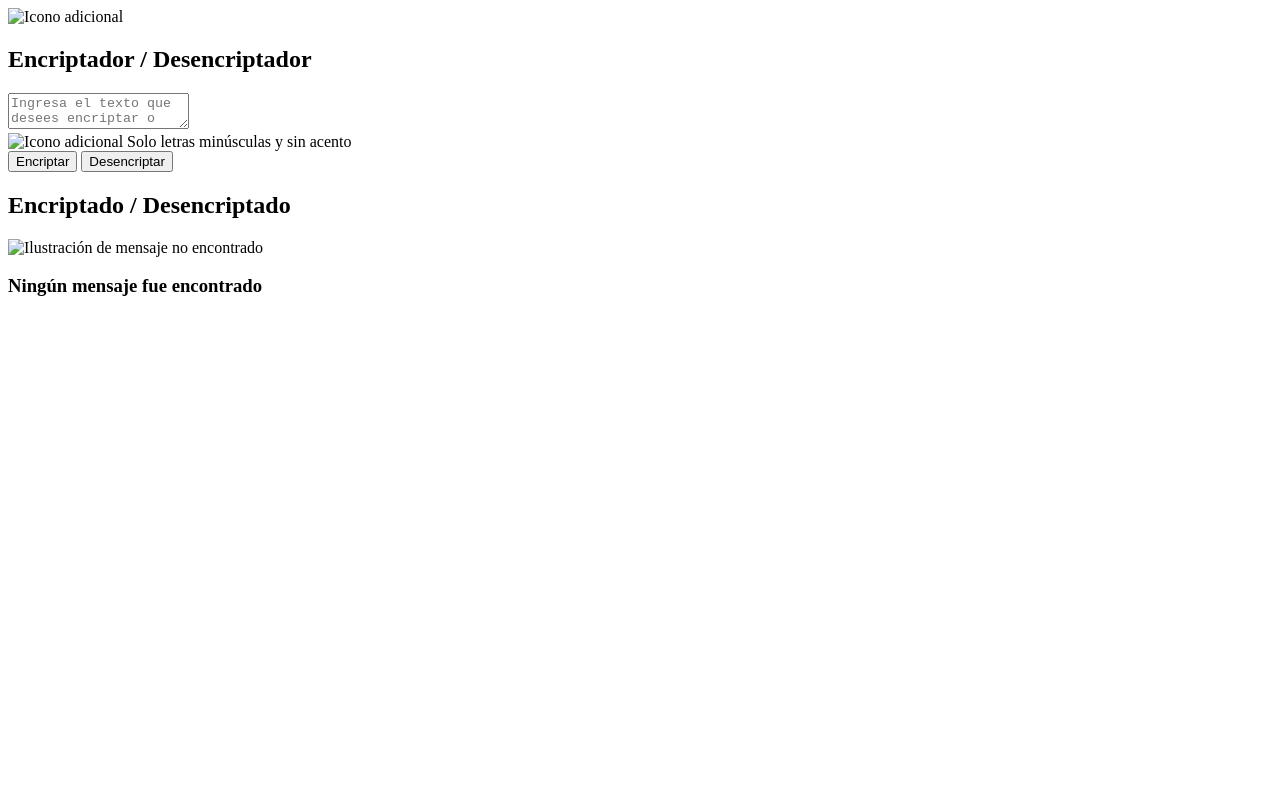
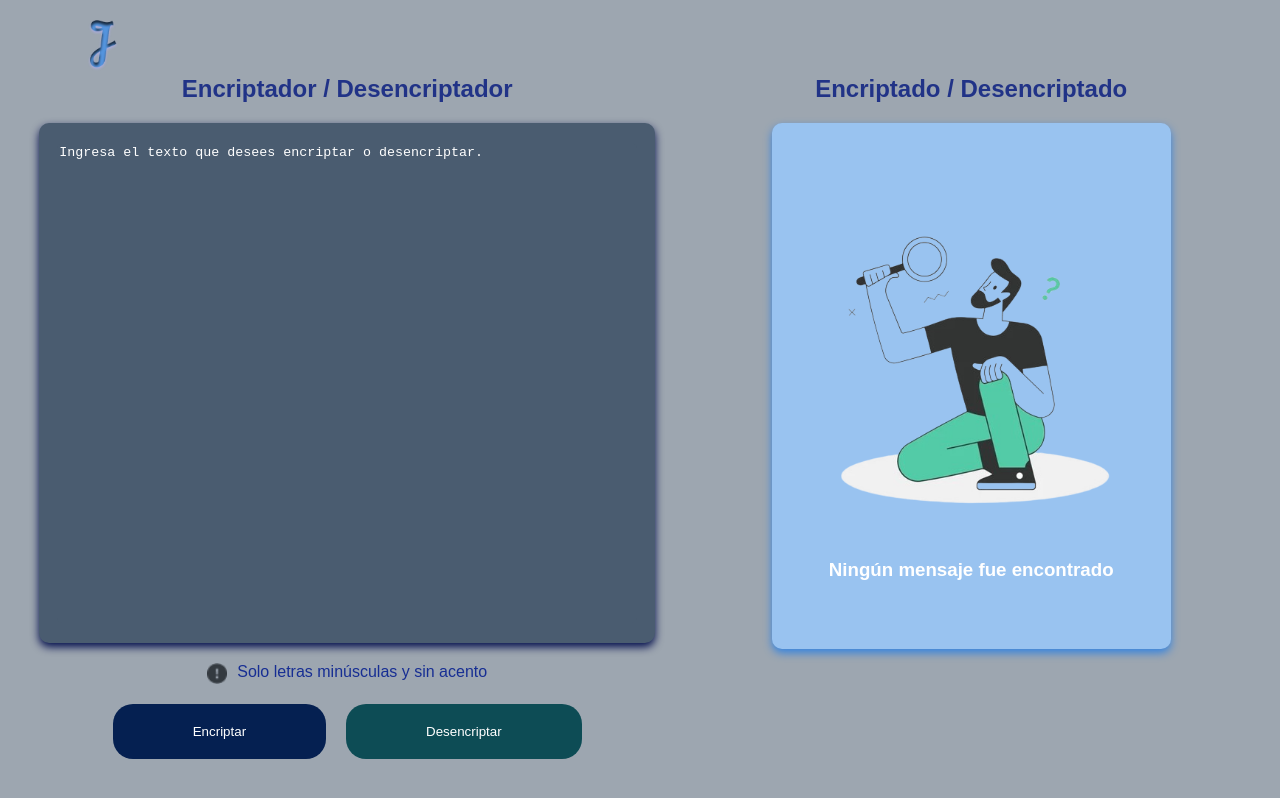
Before and after one commit to JuanSolo36/encriptador2.0, a plain HTML site: page index.html in a window 1280 px wide. Drawn offline with Linux system fonts and the light colour scheme; the site is published under a folder, as on GitHub Pages, so addresses that start at the root find nothing.

Commit message:
cambio de html

```diff
--- a/index.html
+++ b/index.html
@@ -4,13 +4,13 @@
   <meta charset="UTF-8">
   <meta name="viewport" content="width=device-width, initial-scale=1.0">
   <title>Encriptar/Desencriptar Mensajes</title>
-  <link rel="stylesheet" href="/files/style.css">
+  <link rel="stylesheet" href="./files/style.css">
 </head>
 <body>
   <div class="content">
     <div class="header">
       <div class="logo">
-        <img src="/img/j.png" alt="Icono adicional">
+        <img src="./img/j.png" alt="Icono adicional">
       </div>
     </div>
     <div class="container">
@@ -21,7 +21,7 @@
             placeholder="Ingresa el texto que desees encriptar o desencriptar."></textarea>
         </div>
         <div class="footer">
-          <img src="/img/icone.png" alt="Icono adicional">
+          <img src="./img/icone.png" alt="Icono adicional">
           <span>Solo letras minúsculas y sin acento</span>
         </div>
         <div class="buttons">
@@ -32,7 +32,7 @@
       <div class="right-section">
         <h2 id="title">Encriptado / Desencriptado</h2>
         <div class="cont-right-one">
-          <img src="/img/sir.png" alt="Ilustración de mensaje no encontrado" id="sir">
+          <img src="./img/sir.png" alt="Ilustración de mensaje no encontrado" id="sir">
           <h3 id="message-status">Ningún mensaje fue encontrado</h3>
         </div>
         <div class="cont-right-two" style="display: none;">
@@ -43,7 +43,7 @@
       </div>
     </div>
   </div>
-  <script type="module" src="/files/app.js"></script>
+  <script type="module" src="./files/app.js"></script>
 </body>
 
 </html>
```
